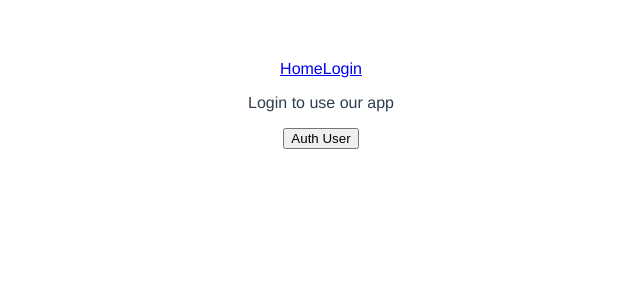
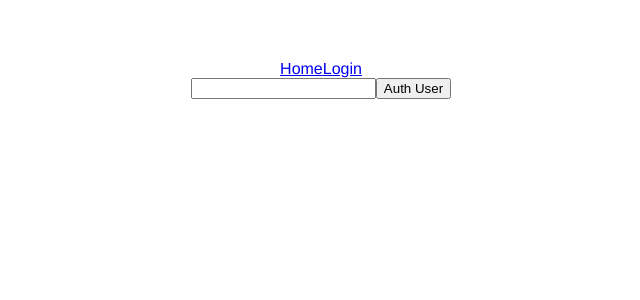
Before and after one commit to jamesonji/control-vue, a Vue app: page /todos in a window 1280 px wide. Shown: the top 300 px of the page, without its empty margins (319-959 px from the left). Built offline with nearby package versions, Linux system fonts and the light colour scheme.

Commit message:
Clean up views

```diff
--- a/src/components/Index.vue
+++ b/src/components/Index.vue
@@ -1,7 +1,7 @@
 <template>
-  <div class="hello">
-    <p>{{msg}}</p>
-    <button @click="signIn('Bret')">Auth User</button>
+  <div class="index-container">
+    <input type="text" name="username" v-model="username">
+    <button @click="signIn(username)">Auth User</button>
   </div>
 </template>
 
@@ -12,7 +12,7 @@ export default {
   name: 'index',
   data () {
     return {
-      msg: 'Login to use our app'
+      username: ''
     }
   },
   computed: {
--- a/src/components/Navigation.vue
+++ b/src/components/Navigation.vue
@@ -15,13 +15,13 @@ import { mapActions, mapGetters } from 'vuex'
 export default {
   computed: {
     ...mapGetters([
-      'getUser',
-      'signedIn'
+      'getUser',      // get current user
+      'signedIn'      // get current signedIn Status
     ])
   },
   methods: {
     ...mapActions([
-      'signOut'
+      'signOut'       // sign out user
     ])
   }
 }
--- a/src/components/Todos.vue
+++ b/src/components/Todos.vue
@@ -1,6 +1,5 @@
 <template>
   <div class="todo-container">
-    <p>My name is {{name}}</p>
     <ul class="todo-list">
       <li v-for="todo in userTodos">{{todo.title}}</li>
     </ul>
@@ -12,11 +11,6 @@
 import { mapActions, mapGetters } from 'vuex'
 
 export default {
-  data () {
-    return {
-      name: 'Song'
-    }
-  },
   computed: {
     ...mapGetters([
       'allTodos',
--- a/src/store/actions.js
+++ b/src/store/actions.js
@@ -2,6 +2,7 @@ import axios from 'axios'
 // Check if user exists
 export const signIn = ({ commit, state }, userName) => {
   // First fetch user list from API
+  console.log(userName)
   axios.get('https://jsonplaceholder.typicode.com/users')
     .then(res => res.data)
     // Check if user exists in the user list provided by API
--- a/src/store/modules/user.js
+++ b/src/store/modules/user.js
@@ -27,6 +27,7 @@ const state = {
 }
 
 const getters = {
+  // get current user
   getUser: (state) => {
     return state.user
   }
```
